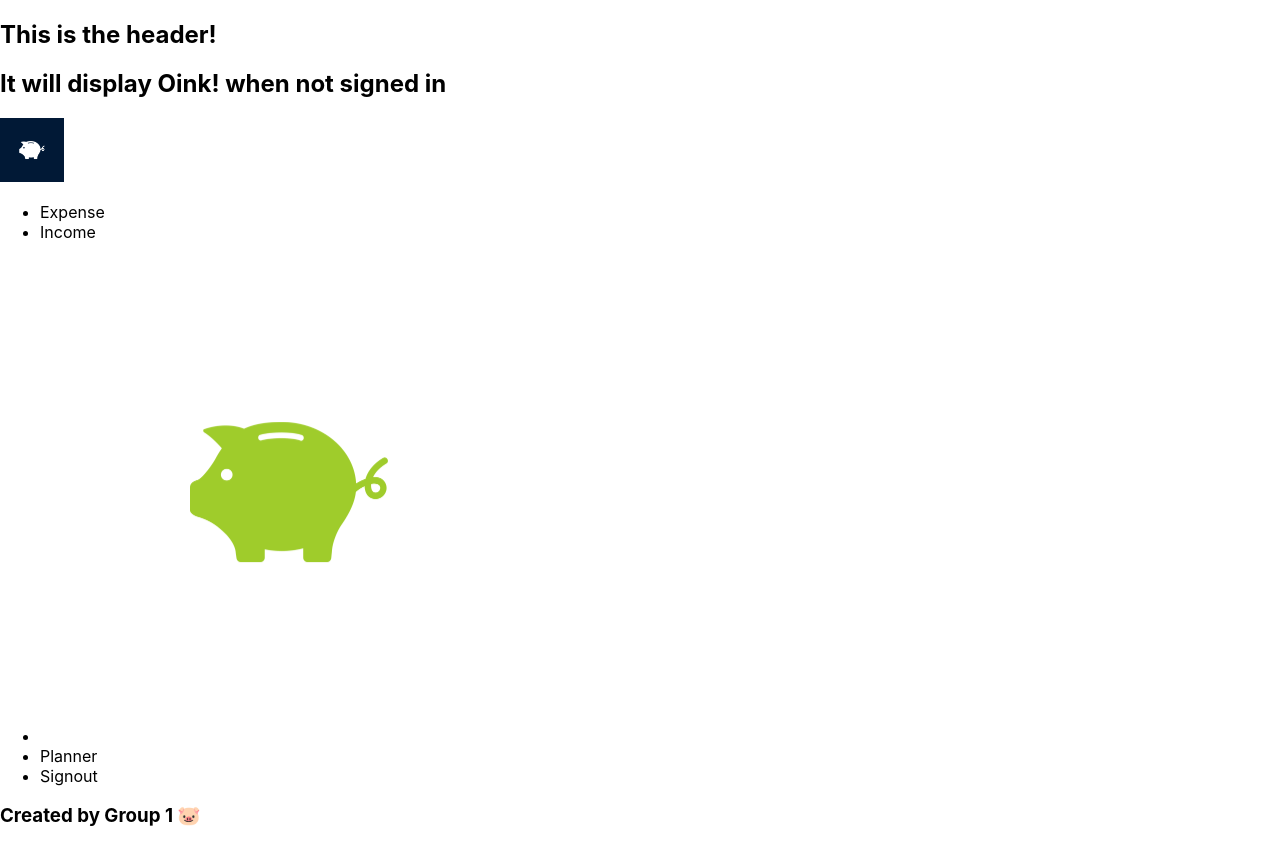
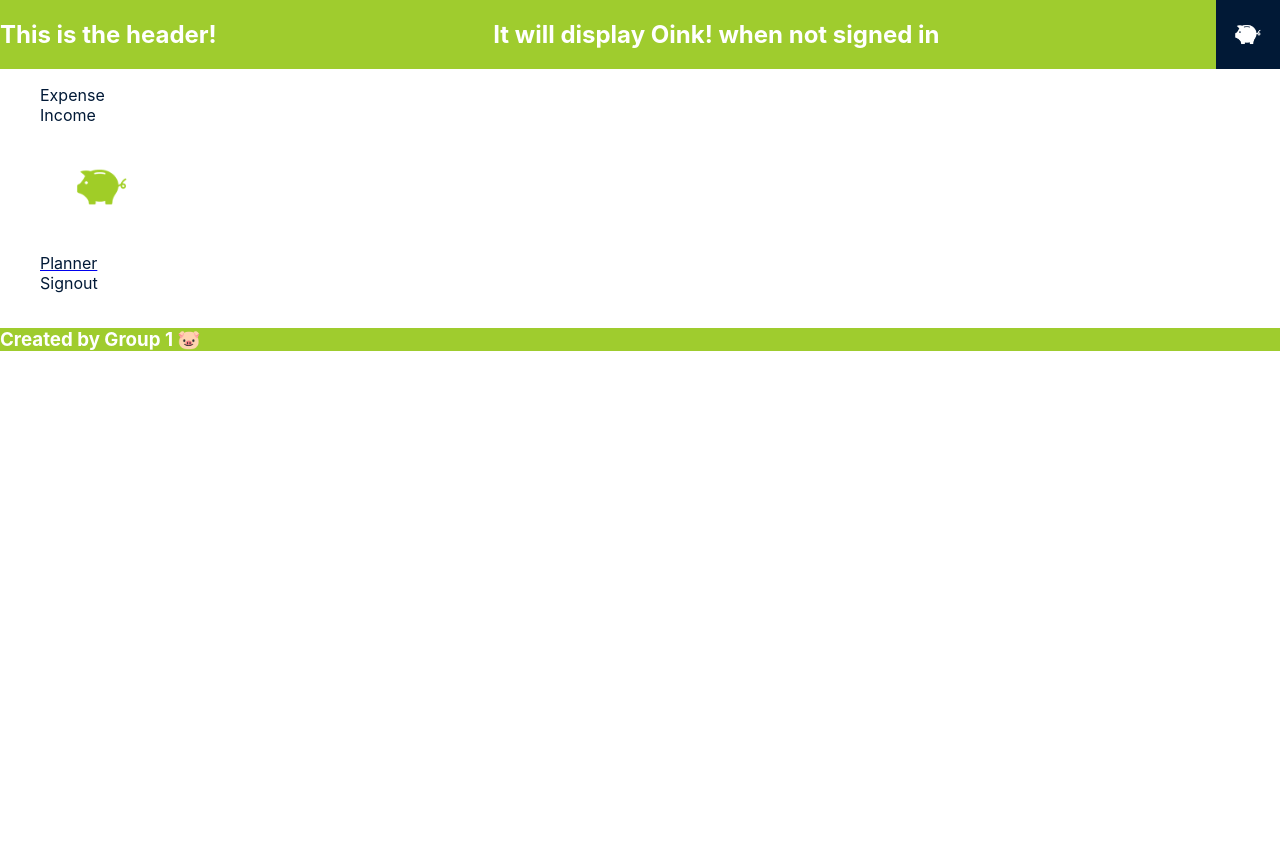
Before and after one commit to emsaw721/stacks-on-stacks, a React (Create React App) app in the folder client/: page /signout in a window 1280 px wide. After the commit the page ends 800 px from the top, so only its background shows below. Built offline with nearby package versions, Linux system fonts and the light colour scheme.

Commit message:
planner link works in navbar

```diff
--- a/client/src/App.js
+++ b/client/src/App.js
@@ -1,5 +1,5 @@
 import React from 'react';
-import { BrowserRouter as Router, Routes, Route, Switch } from 'react-router-dom';
+import { BrowserRouter as Router, Routes, Route } from 'react-router-dom';
 import {
   ApolloClient,
   InMemoryCache,
@@ -13,7 +13,7 @@ import Footer from './components/Footer';
 import Navbar from './components/Navbar';
 // import Expense from './pages/Expense';
 // import Income from './pages/Income';
-// import Planner from './pages/Planner';
+import Planner from './pages/Planner';
 // import Dashboard from './pages/Dashboard';
 // import Signout from './pages/Signout';
 
@@ -39,21 +39,18 @@ const client = new ApolloClient({
 function App() {
   return (
     <ApolloProvider client={client}>
-      {/* <Router> */}
+      <Router>
       <Header />
-
-
-        {/*
-        <Switch>
-        <Route exact path = '/' component={Dashboard} />
+        <Routes>
+        {/* <Route exact path = '/' component={Dashboard} />
         <Route exact path = '/expense' component={Expense} />
-        <Route exact path = '/income' component={Income} />
-        <Route exact path = '/planner' component={Planner} />
-       <Route exact path = '/signout' component={Signout} />
-       </Switch> */}
+        <Route exact path = '/income' component={Income} /> */}
+        <Route path = '/planner' element={<Planner />} />
+       {/* <Route exact path = '/signout' component={Signout} />  */}
+       </Routes>
       <Navbar />
       <Footer />
-      {/* </Router> */}
+      </Router>
     </ApolloProvider>
   );
 }
--- a/client/src/components/Navbar.js
+++ b/client/src/components/Navbar.js
@@ -30,9 +30,9 @@ const Nav = () => {
                     {/* </Link> */}
                 </li>
                 <li className='nav-item'>
-                    {/* <Link to '/planner' className='nav-link'> */}
+                    <Link to={'/planner'} className='nav-link'>
                         <span className='link-text'>Planner</span>
-                    {/* </Link> */}
+                    </Link>
                 </li>
                 <li className='nav-item'>
                     {/* <Link to '/signout' className='nav-link'> */}
--- a/client/src/components/components.css
+++ b/client/src/components/components.css
@@ -17,8 +17,6 @@
 .navbar {
     background-color: var(--tertiary-color);
     flex-basis: 100%;
-    margin: 0;
-    padding: 0;
     flex-direction: row;
 }
 
@@ -27,13 +25,11 @@
     position: -webkit-sticky;
     position: sticky;
     bottom: 0;
-    flex-direction: row;
 }
 
 .nav-item {
     list-style: none;
     flex-shrink: 1;
-    font-size: 5px;
 }
 
 .link-text {
@@ -41,7 +37,7 @@
 }
 
 .navbar img {
-    width: 15%;
+    width: 20%;
     height: auto;
     list-style: none;
 }
@@ -70,7 +66,55 @@
 
 /* ---- desktop/ laptop formatting ------- */
 
+
+/* -------- Navbar Styling ---------- */
+.navcontainer {
+    display: flex;
+    flex-wrap: wrap;
+}
+.navbar {
+    background-color: var(--tertiary-color);
+    flex-basis: 100%;
+    flex-direction: row;
+}
+
+.nav-list {
+    list-style: none;
+    position: -webkit-sticky;
+    position: sticky;
+    bottom: 0;
+}
+
+.nav-item {
+    list-style: none;
+    flex-shrink: 1;
+}
+
+.link-text {
+    color: var(--quaternary-color);
+}
+
+.navbar img {
+    width: 10%;
+    height: auto;
+    list-style: none;
+}
+
+/* -------- Header Styling ------- */
+.header {
+    background-color: var(--quinary-color);
+    color: var(--tertiary-color);
+    display: flex;
+    justify-content: space-between;
+}
+
 .header img {
     width: 5%;
     height: auto;
 }
+
+/* ------- Footer Styling ------- */
+.footer {
+    background-color: var(--quinary-color);
+    color: var(--tertiary-color);
+}
```
Also changed, not shown: client/src/components/oinktranspig.png.
